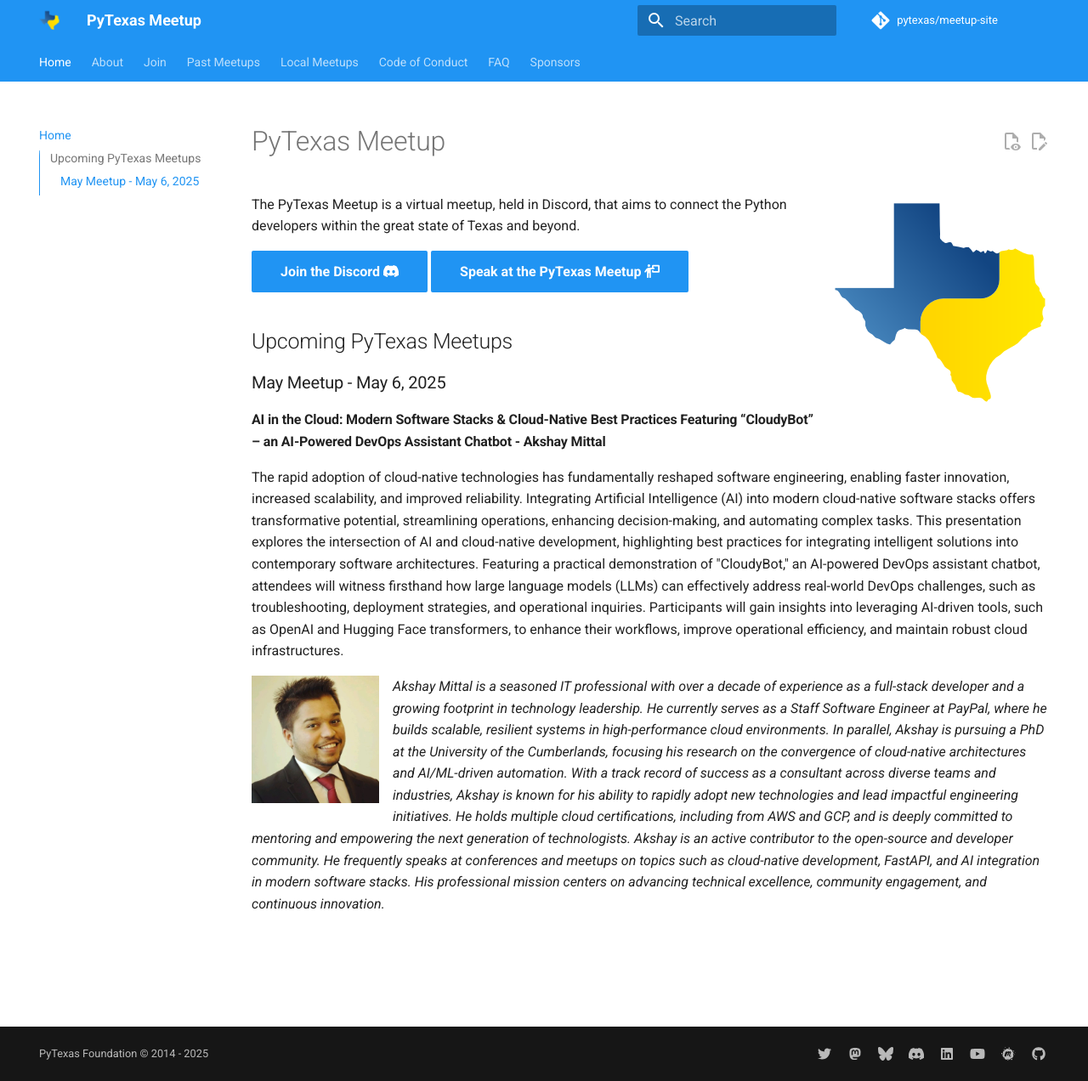
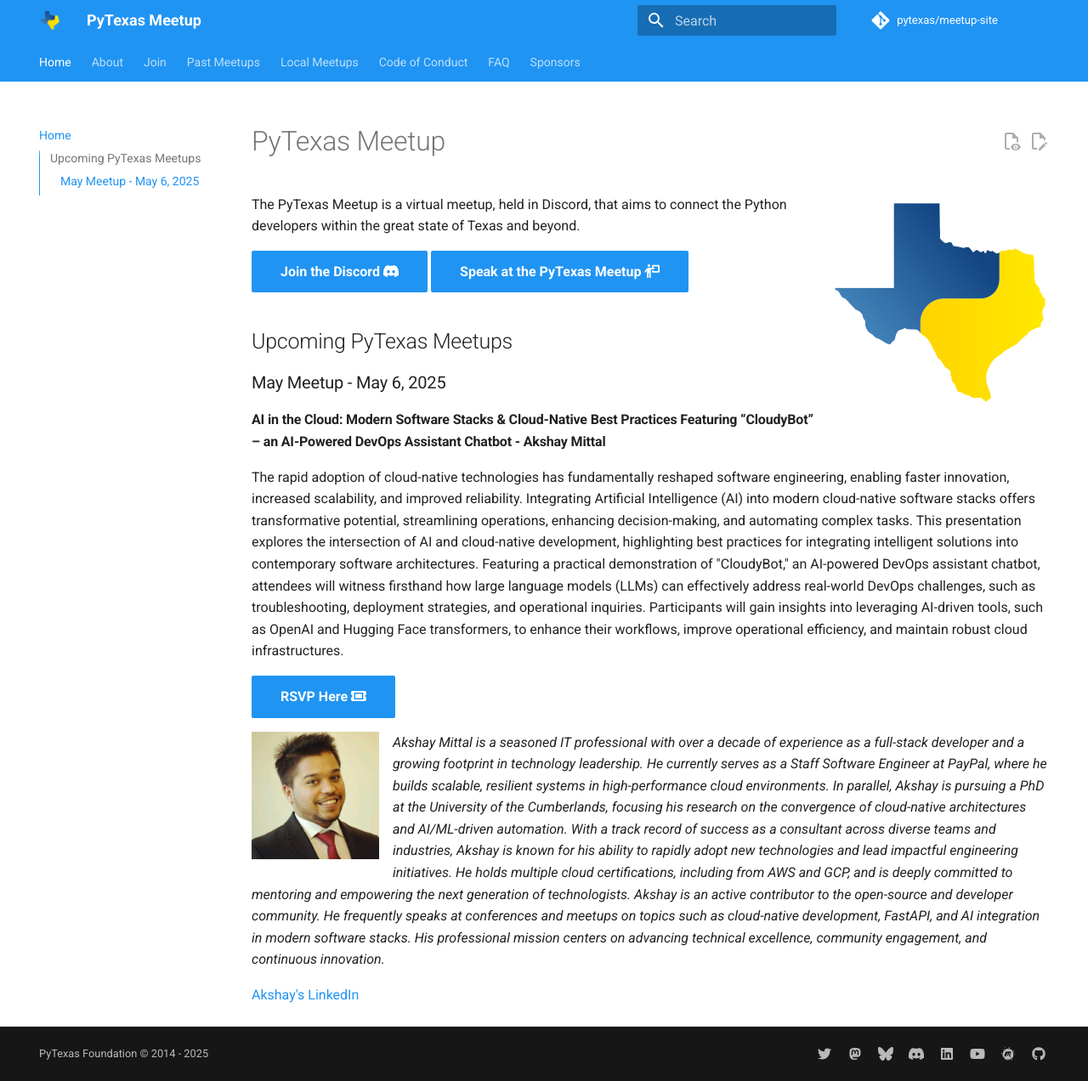
Before and after one commit to pytexas/meetup, an MkDocs documentation site: the page built from docs/index.md, in a window 1280 px wide and 1272 px high. Shown: the whole window at 85% size. Built offline with MkDocs 1.6.1 and Material for MkDocs 9.7.7, drawn with Linux system fonts in a browser that asks for light colours; comment, search, counter and statistics services are not loaded.

Commit message:
Update index.md

```diff
--- a/docs/index.md
+++ b/docs/index.md
@@ -23,8 +23,12 @@
 
 The rapid adoption of cloud-native technologies has fundamentally reshaped software engineering, enabling faster innovation, increased scalability, and improved reliability. Integrating Artificial Intelligence (AI) into modern cloud-native software stacks offers transformative potential, streamlining operations, enhancing decision-making, and automating complex tasks. This presentation explores the intersection of AI and cloud-native development, highlighting best practices for integrating intelligent solutions into contemporary software architectures. Featuring a practical demonstration of "CloudyBot," an AI-powered DevOps assistant chatbot, attendees will witness firsthand how large language models (LLMs) can effectively address real-world DevOps challenges, such as troubleshooting, deployment strategies, and operational inquiries. Participants will gain insights into leveraging AI-driven tools, such as OpenAI and Hugging Face transformers, to enhance their workflows, improve operational efficiency, and maintain robust cloud infrastructures.
 
+[RSVP Here :fontawesome-solid-ticket:](https://discord.gg/tC2yyVdU?event=1362596954449645718){ .md-button .md-button--primary}
+
 ![Akshay Mittal Avatar](assets/images/AkshayMittal.jpeg){: style="height:150px;width:150px" align=left}
 
 *Akshay Mittal is a seasoned IT professional with over a decade of experience as a full-stack developer and a growing footprint in technology leadership. He currently serves as a Staff Software Engineer at PayPal, where he builds scalable, resilient systems in high-performance cloud environments. In parallel, Akshay is pursuing a PhD at the University of the Cumberlands, focusing his research on the convergence of cloud-native architectures and AI/ML-driven automation.
 With a track record of success as a consultant across diverse teams and industries, Akshay is known for his ability to rapidly adopt new technologies and lead impactful engineering initiatives. He holds multiple cloud certifications, including from AWS and GCP, and is deeply committed to mentoring and empowering the next generation of technologists.
 Akshay is an active contributor to the open-source and developer community. He frequently speaks at conferences and meetups on topics such as cloud-native development, FastAPI, and AI integration in modern software stacks. His professional mission centers on advancing technical excellence, community engagement, and continuous innovation.*
+
+[Akshay's LinkedIn](https://www.linkedin.com/in/akshaymittal143/)
```
